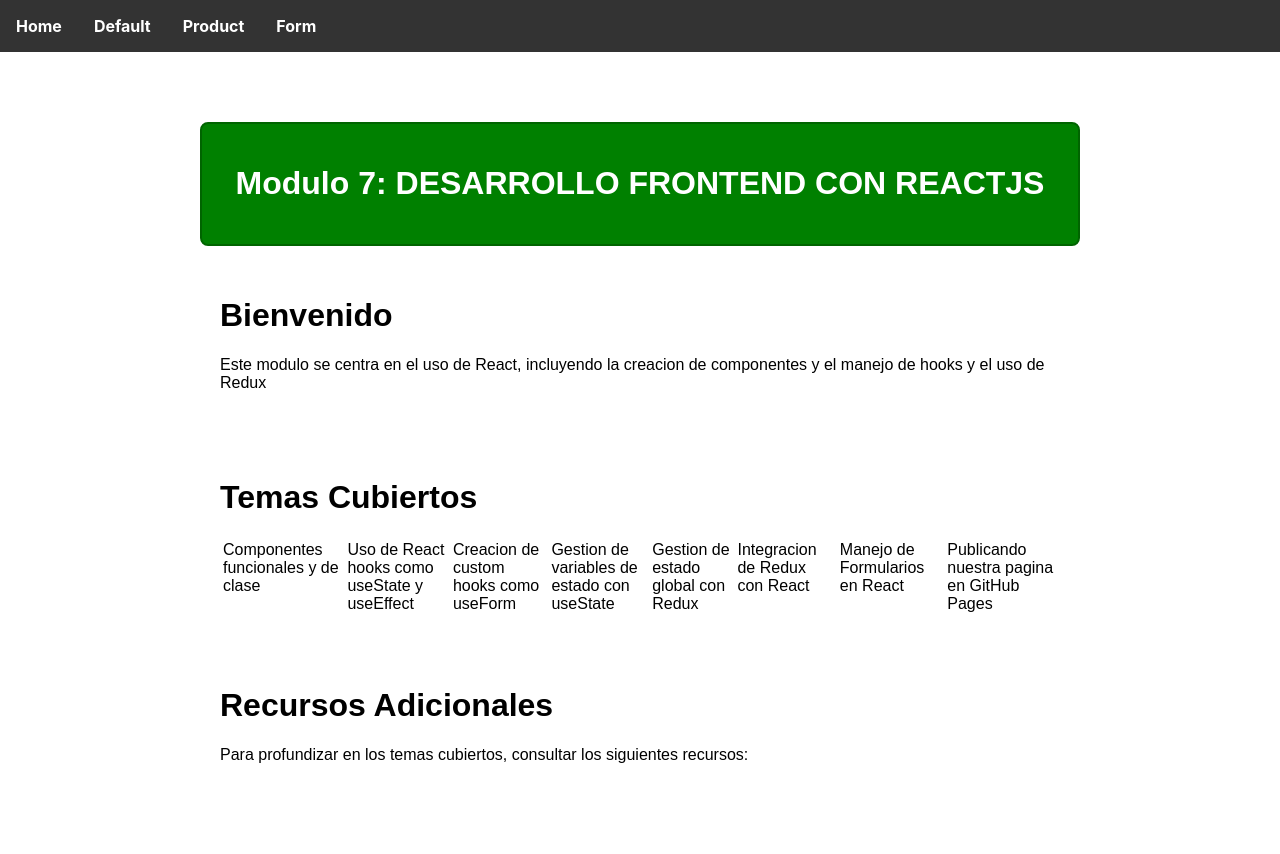
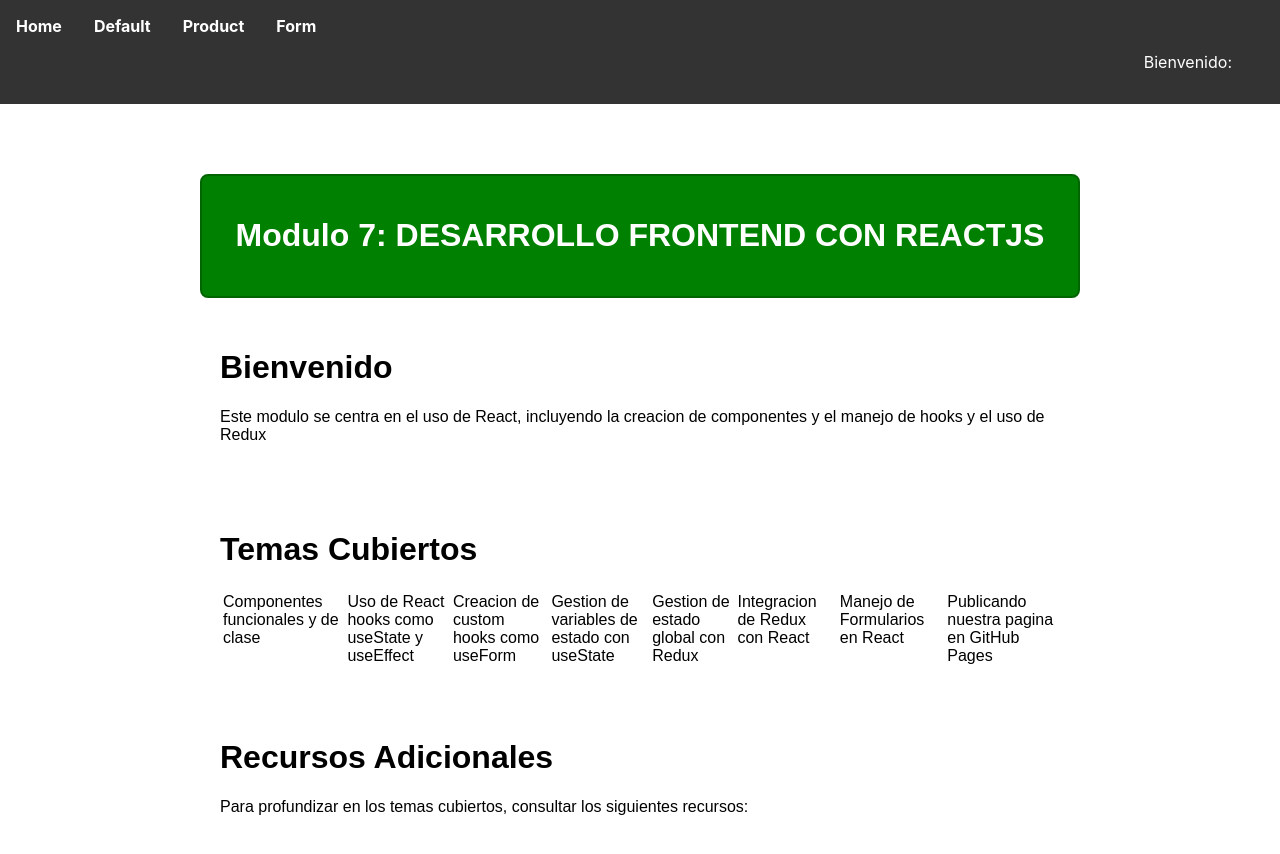
Before and after one commit to rflores65/2.0-Desarrollo-frontend-react, a React (Create React App) app: page / in a window 1280 px wide. Shown: the top 854 px of the page. Before the commit the page ends 818 px from the top, so only its background shows below. Built offline with nearby package versions, Linux system fonts and the light colour scheme.

Commit message:
build and deployed

```diff
--- a/src/components/Navbar.jsx
+++ b/src/components/Navbar.jsx
@@ -1,6 +1,8 @@
 import { Link } from 'react-router-dom'
+import { useSelector } from 'react-redux'
 
 const Navbar = () => {
+    const username = useSelector((state)=>state.form.formData.username)
     return (
         <nav>
             <ul>
@@ -19,6 +21,9 @@
                     <Link to="/forms">Form</Link>
                 </li>
             </ul>
+            <div className='navUser'>
+                <p>Bienvenido: {username}</p>
+            </div>
         </nav>
     )
 }
```
